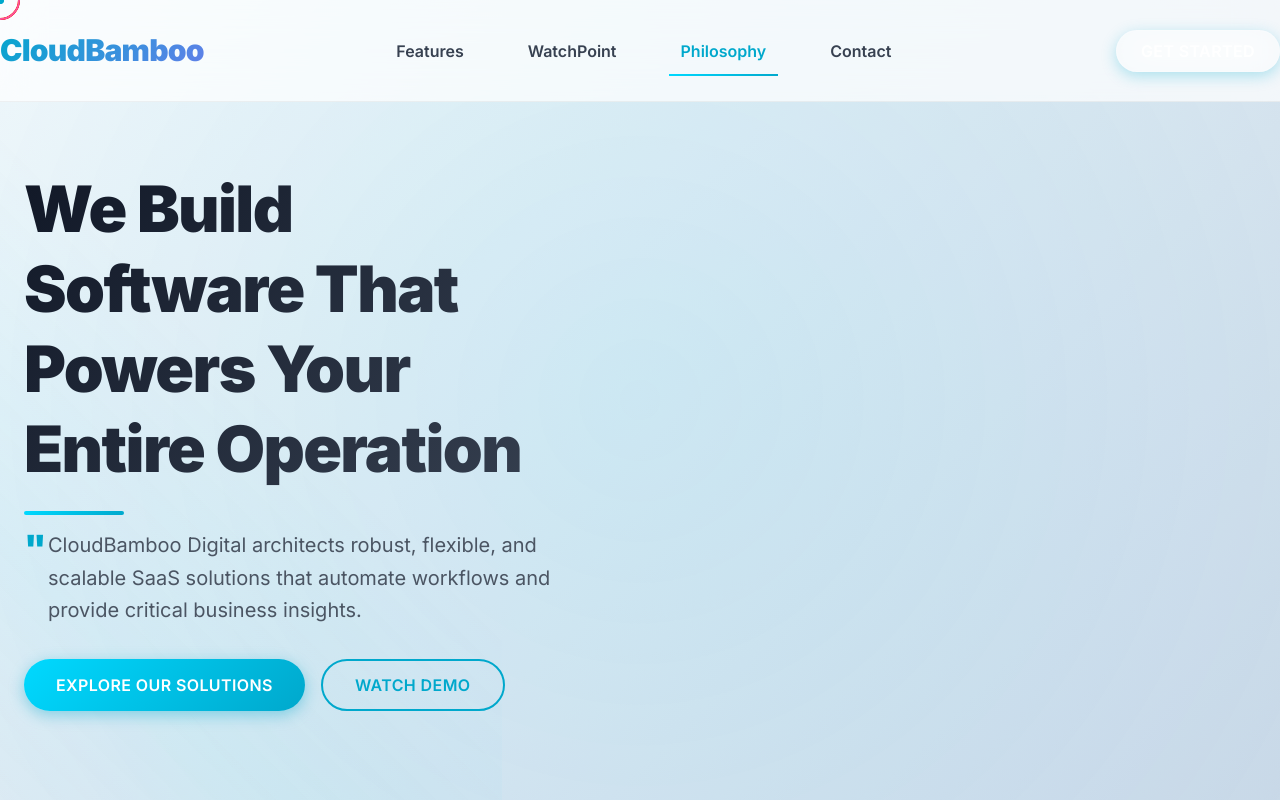
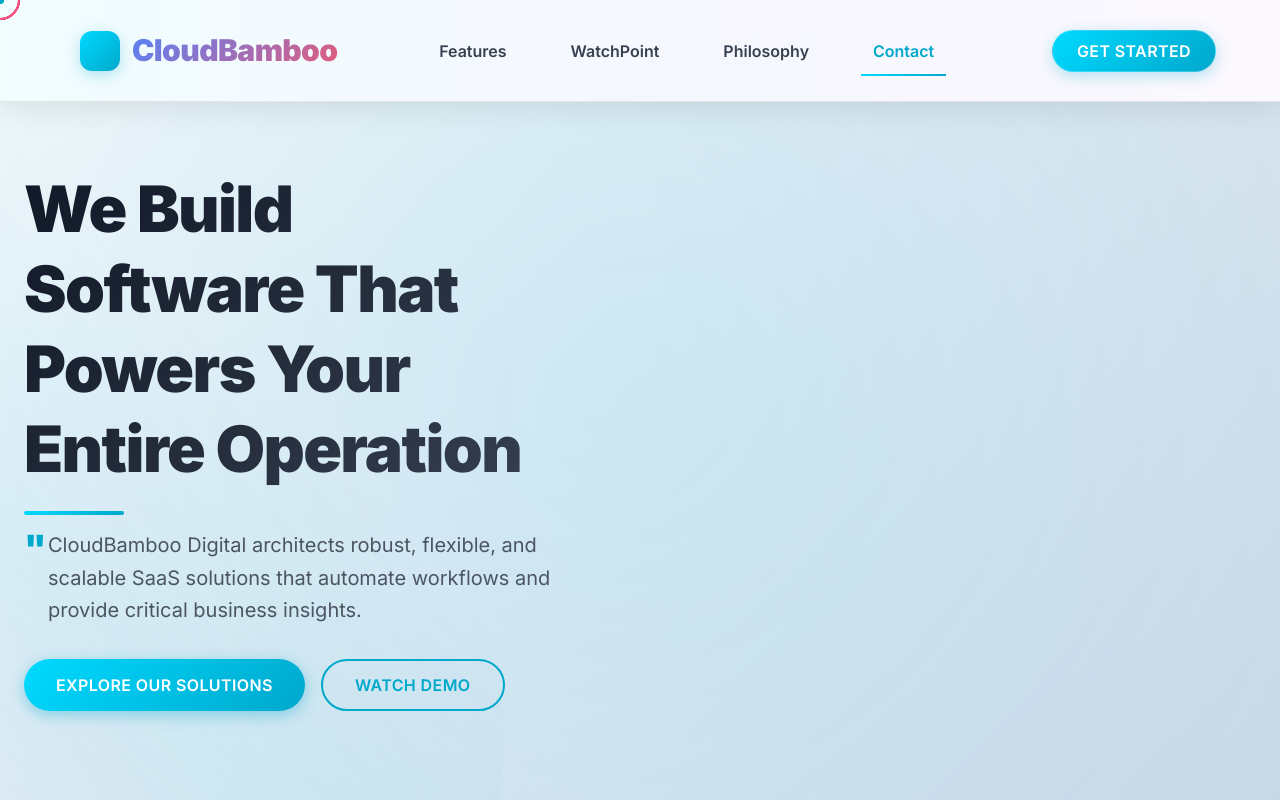
Before and after one commit to HridaySarma/cloudbamboo_landing, a React (Vite) app: page / in a window 1280 px wide. Shown: the top 800 px of the page. Built offline with nearby package versions, Linux system fonts and the light colour scheme.

Commit message:
Latest push

```diff
--- a/src/App.css
+++ b/src/App.css
@@ -329,18 +329,31 @@
   box-shadow: 0 12px 40px rgba(31, 38, 135, 0.5);
 }
 
-/* Header Navigation - Enhanced */
+/* Header Navigation - Ultra Enhanced */
 .header {
   position: fixed;
   top: 0;
   left: 0;
   right: 0;
   z-index: var(--z-50);
-  background: rgba(255, 255, 255, 0.7);
+  background: rgba(255, 255, 255, 0.95);
   backdrop-filter: blur(20px);
-  border-bottom: 1px solid rgba(0, 0, 0, 0.05);
+  border-bottom: 1px solid rgba(0, 0, 0, 0.1);
   transition: var(--transition-all);
-  padding: var(--space-2) 0;
+  padding: var(--space-3) var(--space-8);
+  box-shadow: 0 4px 30px rgba(0, 0, 0, 0.1);
+}
+
+@media (min-width: 1200px) {
+  .header {
+    padding: var(--space-3) var(--space-16);
+  }
+}
+
+@media (min-width: 1536px) {
+  .header {
+    padding: var(--space-3) var(--space-24);
+  }
 }
 
 .header::before {
@@ -351,63 +364,110 @@
   right: 0;
   height: 100%;
   background: linear-gradient(90deg,
-    rgba(0, 217, 255, 0.05) 0%,
-    rgba(102, 126, 234, 0.05) 50%,
-    rgba(240, 147, 251, 0.05) 100%);
-  opacity: 0;
+    rgba(0, 217, 255, 0.1) 0%,
+    rgba(102, 126, 234, 0.1) 50%,
+    rgba(240, 147, 251, 0.1) 100%);
+  opacity: 0.5;
   transition: opacity 0.3s ease;
 }
 
 .header.scrolled {
-  background: rgba(255, 255, 255, 0.95);
-  box-shadow: 0 10px 30px rgba(0, 0, 0, 0.1);
+  background: rgba(255, 255, 255, 0.98);
+  box-shadow: 0 10px 40px rgba(0, 0, 0, 0.08);
+  padding: var(--space-2) var(--space-8);
 }
 
 .header.scrolled::before {
   opacity: 1;
+}
+
+@media (min-width: 1200px) {
+  .header.scrolled {
+    padding: var(--space-2) var(--space-16);
+  }
+}
+
+@media (min-width: 1536px) {
+  .header.scrolled {
+    padding: var(--space-2) var(--space-24);
+  }
 }
 
 .nav {
   display: flex;
   align-items: center;
   justify-content: space-between;
-  padding: var(--space-3) 0;
-  position: relative;
+  padding: var(--space-2) 0;
+  position: relative;
+  max-width: 1600px;
+  margin: 0 auto;
 }
 
 .logo {
   font-size: var(--text-3xl);
   font-weight: 900;
+  letter-spacing: -0.02em;
+  cursor: pointer;
+  transition: var(--transition-all);
+  position: relative;
+  padding: var(--space-2) var(--space-4);
+  display: flex;
+  align-items: center;
+  gap: var(--space-3);
+}
+
+/* Logo icon */
+.logo::before {
+  content: '';
+  width: 40px;
+  height: 40px;
+  background: var(--primary-gradient);
+  border-radius: 12px;
+  position: relative;
+  display: flex;
+  align-items: center;
+  justify-content: center;
+  box-shadow: 0 4px 15px rgba(0, 168, 204, 0.3);
+  transition: all 0.3s ease;
+}
+
+/* Logo text with gradient */
+.logo-text {
   background: linear-gradient(135deg, var(--primary) 0%, var(--secondary) 50%, var(--accent) 100%);
   -webkit-background-clip: text;
   -webkit-text-fill-color: transparent;
   background-clip: text;
   background-size: 200% 200%;
-  letter-spacing: var(--tracking-tight);
-  cursor: pointer;
-  transition: var(--transition-all);
-  position: relative;
-  padding: var(--space-2) 0;
-}
-
+  animation: logoGradient 5s ease infinite;
+}
+
+/* Logo underline */
 .logo::after {
   content: '';
   position: absolute;
   bottom: 0;
-  left: 0;
-  width: 0;
-  height: 2px;
+  left: var(--space-4);
+  right: var(--space-4);
+  height: 3px;
   background: var(--primary-gradient);
-  transition: width 0.3s ease;
+  transform: scaleX(0);
+  transform-origin: right;
+  transition: transform 0.3s ease;
+  border-radius: 2px;
+}
+
+.logo:hover::before {
+  transform: rotate(360deg) scale(1.1);
+  box-shadow: 0 6px 20px rgba(0, 168, 204, 0.4);
+}
+
+.logo:hover::after {
+  transform: scaleX(1);
+  transform-origin: left;
 }
 
 .logo:hover {
-  transform: scale(1.05);
-  animation: logoGradient 3s ease infinite;
-}
-
-.logo:hover::after {
-  width: 100%;
+  transform: translateY(-2px);
 }
 
 @keyframes logoGradient {
@@ -491,6 +551,14 @@
   padding: var(--space-3) var(--space-6);
   font-size: var(--text-base);
   box-shadow: 0 4px 15px rgba(0, 168, 204, 0.3);
+  background: var(--primary-gradient);
+  color: var(--white);
+  font-weight: 600;
+}
+
+.nav-cta .btn:hover {
+  transform: translateY(-2px);
+  box-shadow: 0 6px 20px rgba(0, 168, 204, 0.5);
 }
 
 /* Mobile Menu Button */
@@ -1459,13 +1527,9 @@
 
 .mockup-iframe {
   width: 100%;
-  height: 500px;
+  height: 400px;
   border: none;
   display: block;
-  transform: scale(0.4);
-  transform-origin: top left;
-  width: 250%;
-  height: 1250px;
 }
 
 .mockup-dot {
--- a/src/App.jsx
+++ b/src/App.jsx
@@ -69,8 +69,10 @@
       <div className="particles"></div>
       {/* Header */}
       <header className={`header ${scrolled ? 'scrolled' : ''}`}>
-        <div className="container nav">
-          <div className="logo">CloudBamboo</div>
+        <div className="nav">
+          <div className="logo">
+            <span className="logo-text">CloudBamboo</span>
+          </div>
           <nav className="nav-links">
             <a href="#features" className={`nav-link ${activeSection === 'features' ? 'active' : ''}`}>Features</a>
             <a href="#watchpoint" className={`nav-link ${activeSection === 'watchpoint' ? 'active' : ''}`}>WatchPoint</a>
@@ -401,7 +403,12 @@
           </div>
 
           <div className="watchpoint-cta scroll-reveal">
-            <button className="btn btn-primary">Book a Live Demo of WatchPoint</button>
+            <button
+              className="btn btn-primary"
+              onClick={() => window.open('https://watchpoint.in', '_blank')}
+            >
+              View Demo
+            </button>
             <button className="btn btn-glass">Download Brochure</button>
           </div>
         </div>
```
